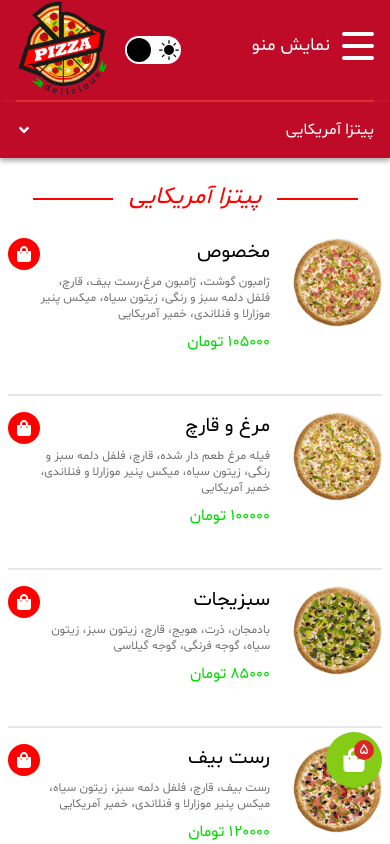
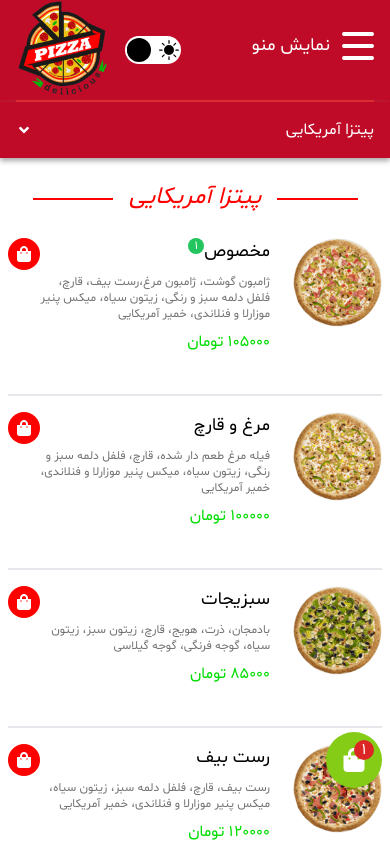
Before and after one commit to bahram5570/pizza, a React (Create React App) app: page /Menu in a window 390 px wide. Both pictures are taken after a click on the button 24 px from the left and 254 px from the top of the page. Shown: the top 844 px of the page. Built offline with nearby package versions, Linux system fonts and the light colour scheme.

Commit message:
Completing "addToCart" action

```diff
--- /dev/null
+++ b/src/components/cart/Cart.tsx
@@ -0,0 +1,10 @@
+
+
+const Cart = () => {
+
+    return (
+        <div></div>
+    )
+}
+
+export default Cart;
--- a/src/components/layout/header/Header.tsx
+++ b/src/components/layout/header/Header.tsx
@@ -1,4 +1,6 @@
 import React, { useState } from 'react';
+import { useSelector } from 'react-redux';
+import {RootState} from '../../redux/store'
 import HeaderIcon from './HeaderIcon';
 import HeaderLinks from './HeaderLinks';
 import HeaderCart from './HeaderCart';
@@ -7,6 +9,15 @@ import HeaderMenuIcon from './HeaderMenuIcon';
 
 const Header: React.FC = () => {
   const [showMenu, setShowMenu] = useState(false);
+
+  const cartData = useSelector((state: RootState) => state.cartStore);
+
+  const items = {qt: 0, price: 0};
+
+  cartData.forEach(x => {
+    items.qt = items.qt + x.quantity;
+    items.price = items.price + (x.quantity * x.price)
+  })
 
   return (
     <header className="px-4 lg:px-16 bg-headerRed dark:bg-[#333333] text-white">
@@ -21,8 +32,8 @@ const Header: React.FC = () => {
             onShowMenu={() => setShowMenu(!showMenu)}
           />
           <HeaderLinks showMenu={showMenu} />
-          <HeaderCart />
-          <HeaderCartSmall />
+          <HeaderCart items={items} />
+          <HeaderCartSmall items={items.qt} />
         </section>
       </div>
     </header>
--- a/src/components/layout/header/HeaderCart.tsx
+++ b/src/components/layout/header/HeaderCart.tsx
@@ -1,7 +1,11 @@
 import HeaderCartBill from "./HeaderCartBill";
 import { FaShoppingCart } from "react-icons/fa";
 
-const HeaderCart = () => {
+interface TypeInputs {
+    items: {qt: number, price: number}
+}
+
+const HeaderCart = ({items}: TypeInputs) => {
 
     return (
         <div className="header_cart_component">
@@ -10,7 +14,7 @@ const HeaderCart = () => {
                 <p>نمایش سبد خرید من</p>
             </div>
 
-            <HeaderCartBill />
+            <HeaderCartBill items={items} />
         </div>
     )
 }
--- a/src/components/layout/header/HeaderCartBill.tsx
+++ b/src/components/layout/header/HeaderCartBill.tsx
@@ -1,15 +1,19 @@
-const HeaderCartBill = () => {
+interface TypeInputs {
+    items: {qt: number, price: number}
+}
+
+const HeaderCartBill = ({items}: TypeInputs) => {
     return (
         <div className="absolute top-11 left-8 right-8 text-black overflow-hidden">
             <div className="header_bill_tooth">
                 <span className="flex">
                     <p className="mr-1">ت</p>
-                    <p>465000</p>
+                    <p>{items.price}</p>
                 </span>
 
                 <p className="flex">
                     <span className="mr-1">سفارش</span>
-                    <span>5</span>
+                    <span>{items.qt}</span>
                 </p>
             </div>
         </div>
--- a/src/components/layout/header/HeaderCartSmall.tsx
+++ b/src/components/layout/header/HeaderCartSmall.tsx
@@ -1,6 +1,10 @@
 import { FaShoppingBag } from "react-icons/fa";
 
-const HeaderCartSmall = () => {
+interface TypeInputs {
+    items: number
+}
+
+const HeaderCartSmall = ({items}: TypeInputs) => {
 
     return (
         <div
@@ -30,7 +34,7 @@ const HeaderCartSmall = () => {
                 flex
                 items-center
                 justify-center">
-                <p>5</p>
+                <p>{items}</p>
             </span>
         </div>
     )
--- a/src/components/menu/Menu.tsx
+++ b/src/components/menu/Menu.tsx
@@ -58,7 +58,7 @@ const Menu = () => {
   });
 
   return (
-    <div className={`${scrolled && 'lg:pt-[130px]'}`}>
+    <div className={`${scrolled && 'pt-[80px] lg:pt-[130px]'}`}>
       <MenuHeader scrolled={scrolled} selectedHeader={selectedHeader} />
 
       <MenuStructure id="aPizza" data={aPizza} title="پیتزا آمریکایی" />
--- a/src/components/menu/MenuHeader.tsx
+++ b/src/components/menu/MenuHeader.tsx
@@ -26,6 +26,7 @@ const MenuHeader: React.FC<TypeInputs> = ({ scrolled, selectedHeader }) => {
     document.body.addEventListener('click', onClose);
     return () => document.body.removeEventListener('click', onClose);
   });
+
 
   return (
     <nav className={`menu_header ${scrolled ? 'fixed top-0 z-10' : 'mb-6'}`}>
--- a/src/components/menu/MenuStructure.tsx
+++ b/src/components/menu/MenuStructure.tsx
@@ -1,4 +1,4 @@
-import { FaShoppingBag } from 'react-icons/fa';
+import MenuStructureItems from './MenuStructureItems';
 
 interface TypeInputs {
   id: string;
@@ -13,30 +13,6 @@ interface TypeInputs {
 }
 
 const MenuStructure: React.FC<TypeInputs> = ({ data, id, title }) => {
-  const output = data.map((x) => (
-    <div key={x.id} className="menu_structure">
-      <img src={x.image} alt={x.id} />
-
-      <div>
-        <div>
-          <h2>{x.name}</h2>
-
-          <h3>{x.description}</h3>
-
-          <p>
-            <span className="mr-1">تومان</span>
-            <span>{x.price}</span>
-          </p>
-        </div>
-
-        <button>
-          <p>افزودن به سبد خرید</p>
-          <FaShoppingBag />
-        </button>
-      </div>
-    </div>
-  ));
-
   return (
     <section id={id} className="mb-28 lg:mb-0">
       <div className="flex justify-center relative lg:my-4">
@@ -57,7 +33,9 @@ const MenuStructure: React.FC<TypeInputs> = ({ data, id, title }) => {
         <span className="absolute -z-10 top-4 w-5/6 lg:w-3/5 h-0.5 bg-[#ff0000] dark:bg-white" />
       </div>
 
-      <div className="menu">{output}</div>
+      <div className="menu">
+        {data.map((x) => (<MenuStructureItems key={x.id} item={x} />))}
+      </div>
     </section>
   );
 };
--- /dev/null
+++ b/src/components/menu/MenuStructureItems.tsx
@@ -0,0 +1,56 @@
+import {useDispatch, useSelector} from 'react-redux';
+import {addToCart} from '../redux/slices/cartSlice';
+import {RootState} from '../redux/store'
+import { FaShoppingBag } from 'react-icons/fa';
+
+
+interface TypeInputs {
+    item: {
+      id: string;
+      name: string;
+      description: string;
+      price: number;
+      image: string;
+    };
+  }
+
+
+const MenuStructureItems = ({item}: TypeInputs) => {
+    const cartItem = useSelector((state: RootState) => state.cartStore);
+    const itemIndex = cartItem.findIndex(x => x.id === item.id);
+    const quantity = cartItem[itemIndex]?.quantity;
+
+    const dispatch = useDispatch();
+
+    const addHandler = (e: {}) => {
+        dispatch(addToCart(e))
+      }
+  return (
+    <div className="menu_structure">
+      <img src={item.image} alt={item.id} />
+
+      <div>
+        <div>
+          <h2>
+            {item.name}
+            <span className={`${quantity && quantity > 0 ? 'flex' : 'hidden'}`}>{quantity}</span>
+          </h2>
+
+          <h3>{item.description}</h3>
+
+          <p>
+            <span className="mr-1">تومان</span>
+            <span>{item.price}</span>
+          </p>
+        </div>
+
+        <button onClick={() => addHandler(item)}>
+          <p>افزودن به سبد خرید</p>
+          <FaShoppingBag />
+        </button>
+      </div>
+    </div>
+  );
+};
+
+export default MenuStructureItems;
--- /dev/null
+++ b/src/components/redux/slices/cartSlice.tsx
@@ -0,0 +1,30 @@
+import {createSlice} from '@reduxjs/toolkit'
+
+const initialState: {
+    id: string;
+    name: string;
+    description: string;
+    price: number;
+    quantity: number;
+    image: string
+    }[] = localStorage.getItem('cart') ? JSON.parse(localStorage.getItem('cart') || '') : [];
+
+const cartSlice = createSlice({
+    name: 'cartSlice',
+    initialState,
+    reducers: {
+        addToCart: (state, action) => {
+            const itemIndex = state.findIndex(x => x.id === action.payload.id)
+
+            if (itemIndex === -1) {
+                state.push({...action.payload, quantity: 1})
+            } else {
+                state[itemIndex].quantity++
+            }
+            localStorage.setItem('cart', JSON.stringify(state))
+        }
+    }
+});
+
+export const {addToCart} = cartSlice.actions;
+export default cartSlice.reducer;
--- a/src/components/redux/store.tsx
+++ b/src/components/redux/store.tsx
@@ -2,12 +2,14 @@ import {configureStore} from '@reduxjs/toolkit';
 import darkModeSlice from './slices/darkModeSlice';
 import signupSlice from './slices/signupSlice';
 import signinSlice from './slices/signinSlice';
+import cartSlice from './slices/cartSlice';
 
 export const store = configureStore({
     reducer: {
         darkModeStore: darkModeSlice,
         signupStore: signupSlice,
-        signinStore: signinSlice
+        signinStore: signinSlice,
+        cartStore: cartSlice
     }
 });
 
--- a/src/index.css
+++ b/src/index.css
@@ -184,7 +184,27 @@
     }
 
     .menu_structure h2 {
-        @apply text-xl md:text-2xl md:text-center lg:font-bold
+        @apply text-lg md:text-2xl md:text-center lg:font-bold relative
+    }
+
+    .menu_structure h2 span {
+        @apply
+         absolute
+         top-0
+         -left-4
+         md:-left-6
+         bg-green-500
+         text-white
+         text-xs
+         md:text-sm
+         rounded-full
+         w-4
+         h-4
+         md:w-5
+         md:h-5
+
+         items-center
+         justify-center
     }
 
     .menu_structure h3 {
@@ -202,12 +222,14 @@
          rounded-full
          p-2
          md:py-4
-         md:px-10
+         md:px-2
          md:mt-2
          flex
          items-center
+         md:justify-center
          h-fit
-         md:w-fit
+         md:w-full
+         xl:w-4/5
          md:opacity-0
          duration-200
     }
```
